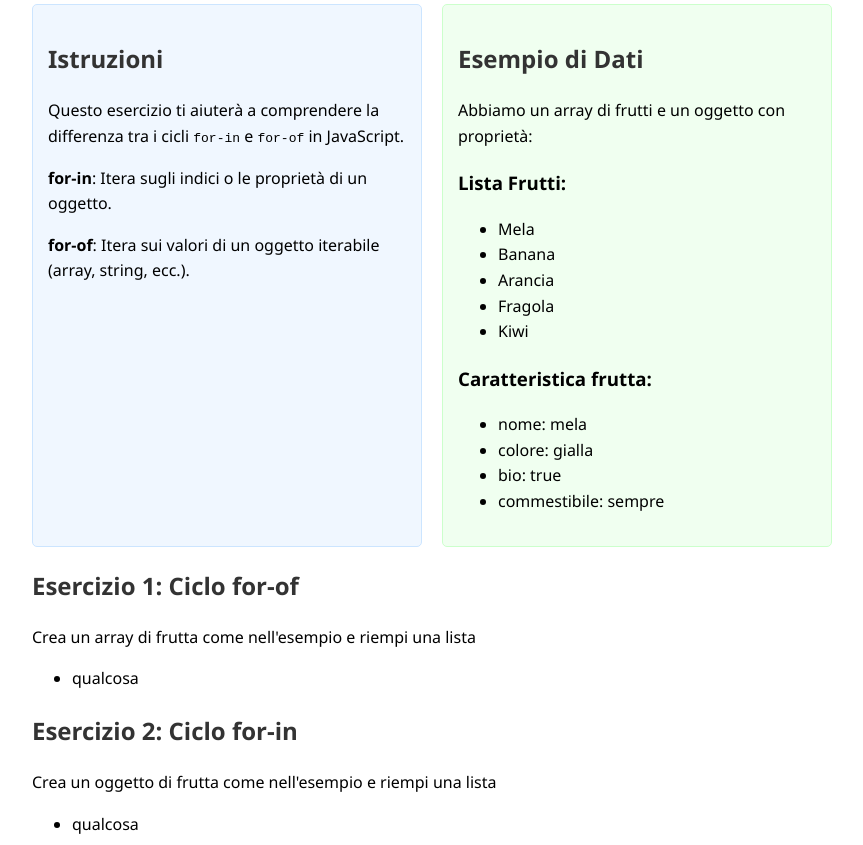
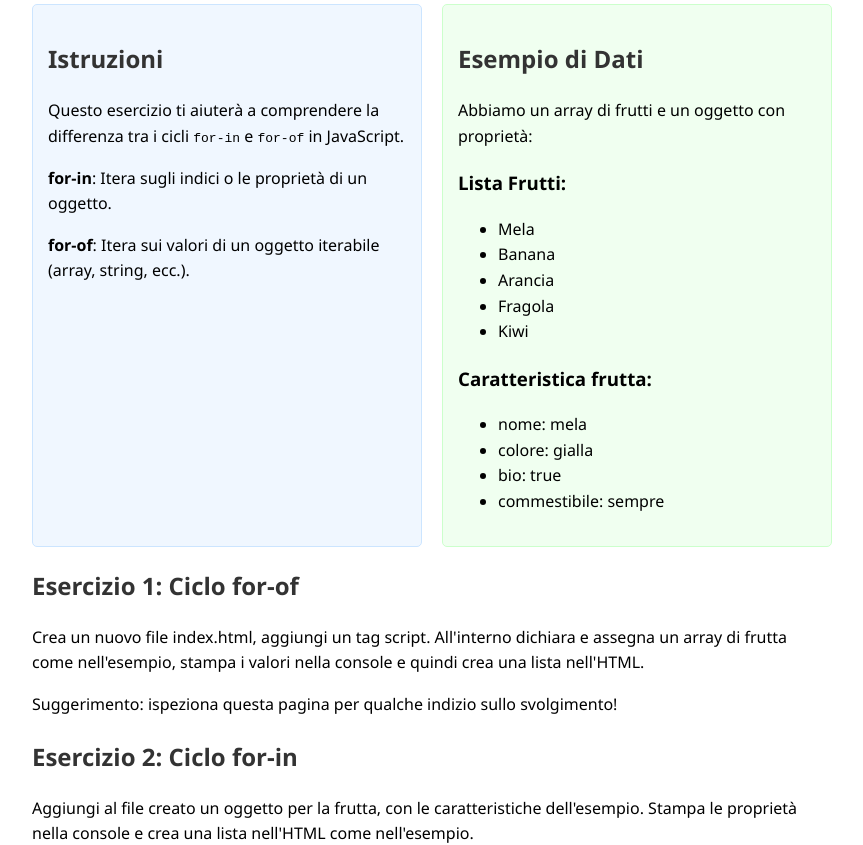
Before and after one commit to wbigger/2025-4cinf-esercizio-frutta, a plain HTML site: page index.html in a window 1280 px wide. Shown: the part 110-955 px from the top of the page, without its empty margins (208-1071 px from the left). Drawn offline with Linux system fonts and the light colour scheme.

Commit message:
Update index.html

```diff
--- a/index.html
+++ b/index.html
@@ -126,16 +126,13 @@
     </div>
 
     <h2>Esercizio 1: Ciclo for-of</h2>
-    <p>Crea un array di frutta come nell'esempio e riempi una lista</p>
-    <ul id="fruttaListaOf">
-        <li>qualcosa</li>
-    </ul>
+
+    <p>Crea un nuovo file index.html, aggiungi un tag script. All'interno dichiara e assegna un array di frutta come nell'esempio, stampa i valori nella console e quindi crea una lista nell'HTML.</p>
+    <p>Suggerimento: ispeziona questa pagina per qualche indizio sullo svolgimento!</p>
+
 
     <h2>Esercizio 2: Ciclo for-in</h2>
-    <p>Crea un oggetto di frutta come nell'esempio e riempi una lista</p>
-    <ul id="fruttaListaIn">
-        <li>qualcosa</li>
-    </ul>
+    <p>Aggiungi al file creato un oggetto per la frutta, con le caratteristiche dell'esempio. Stampa le proprietà nella console e crea  una lista nell'HTML come nell'esempio.</p>
 
     <h2>Sfida:</h2>
     <p>Prova a modificare il codice per:</p>
```
